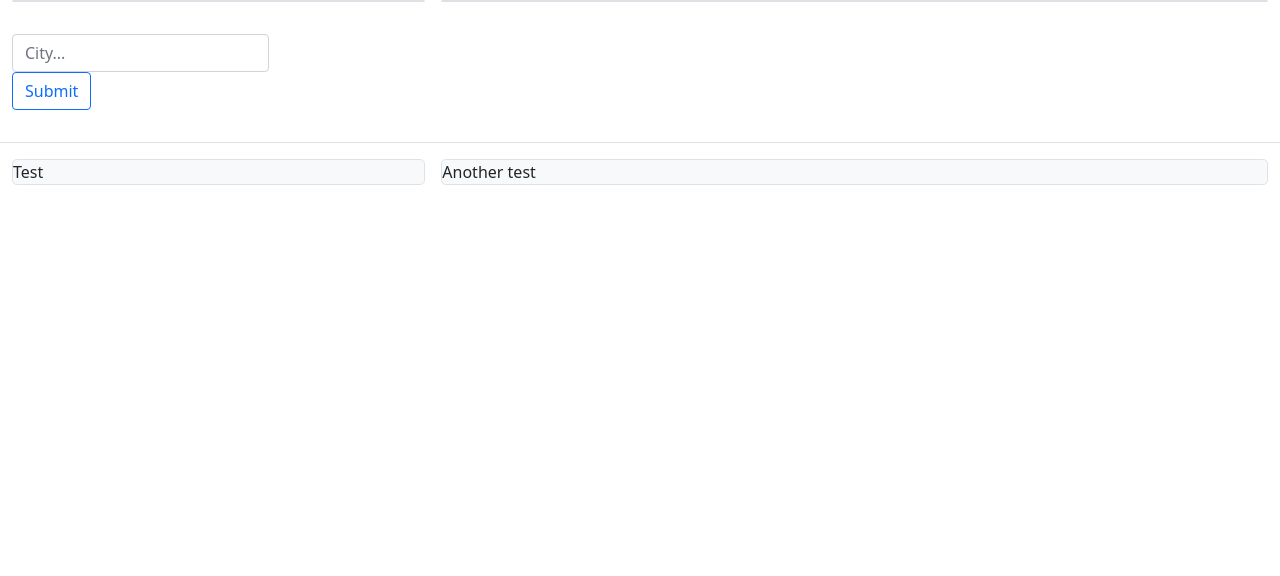
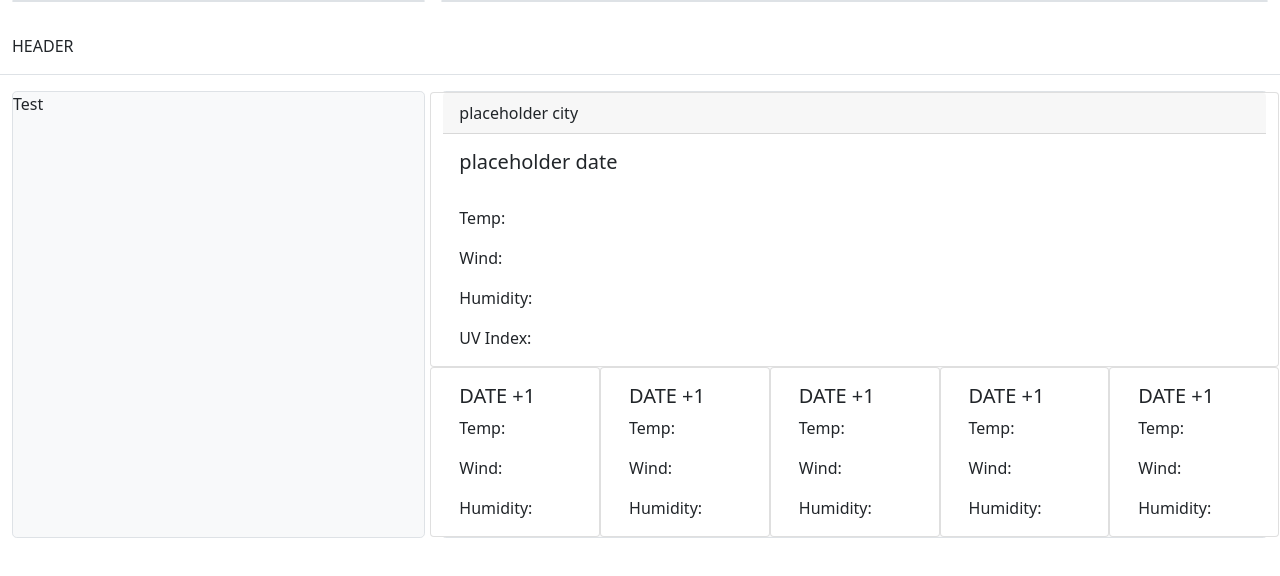
Before and after one commit to chicken1991/weather-dashboard, a plain HTML site: page index.html in a window 1280 px wide. Drawn offline with nearby package versions, Linux system fonts and the light colour scheme; no server answers.

Commit message:
building html elements

```diff
--- a/assets/js/script.js
+++ b/assets/js/script.js
@@ -1,7 +1,8 @@
 var apiKey = "bb8601e18b9103dc237a06422d96ca40"
 var searchTextEl = $("#searchID");
 var buttonEl = $("<button>");
-// var city = $('input[name="search"]').val();
+var city = $('input[name="search"]').val();
+var featuredEl = $("#featured");
 
 
 // var geocode = "http://api.openweathermap.org/geo/1.0/direct?q=" + city + "&limit=" + 1 + "&appid=" + apiKey;
@@ -9,7 +10,7 @@ var buttonEl = $("<button>");
 function displayWeather() {
     // event.preventDefault();
     // city = city.val();
-    var city = "seattle";
+    city = "seattle";
     console.log(city);
 
     var geocode = "http://api.openweathermap.org/geo/1.0/direct?q=" + city + "&limit=" + 1 + "&appid=" + apiKey;
@@ -24,6 +25,7 @@ function displayWeather() {
             var latRes = data[0].lat;
             //call function that fetches the actual weather stuff
             fetchWeather(latRes, lonRes);
+            //add city and date to featured card
         })
         .catch(function (error) {
             console.error(error);
@@ -31,7 +33,8 @@ function displayWeather() {
 }
 
 function fetchWeather(lat, lon) {
-    var oneCall = "https://api.openweathermap.org/data/2.5/onecall?lat=" + lat + "&lon=" + lon + "&appid=" + apiKey;
+    //use imperial units in the api call
+    var oneCall = "https://api.openweathermap.org/data/2.5/onecall?units=imperial&lat=" + lat + "&lon=" + lon + "&appid=" + apiKey;
     fetch(oneCall)
         .then(function (response) {
             if (!response) {
@@ -41,6 +44,17 @@ function fetchWeather(lat, lon) {
             }
         })
         .then(function (data) {
+            //Create a ton of divs, give classes, append and create each card starting with the feature card.
+            var featured = $("<div>").addClass("card col-9");
+            featuredEl.append(featured);
+            var cardHeader = $("<div>").addClass("card-header");
+            cardHeader.text(city);
+            featured.append(cardHeader);
+            var featuredBody = $("<div>").addClass("card-body");
+
+
+
+
             console.log(data);
         })
         .catch(console.error);
@@ -56,5 +70,5 @@ function searchAgain(event) {
     whatever.text("WAOEFPSFJOPSEFSEOPJF");
 }
 
-buttonEl.on('submit', searchAgain);
-displayWeather;
+// buttonEl.on('click', searchAgain);
+displayWeather();
--- a/index.html
+++ b/index.html
@@ -23,24 +23,24 @@
       </div>
     </div>
   </div>
-<header class="py-3 mb-3 border-bottom">
+  <header class="py-3 mb-3 border-bottom">
     <div class="container-fluid d-grid gap-3 align-items-center" style="grid-template-columns: 1fr 2fr;">
       <div class="d-flex align-items-center">
+        HEADER
         <!-- <form class="w-100 me-3">
           <input name="search" id="searchID" type="search" class="form-control" placeholder="City..." aria-label="Search">
         </form> -->
-        <form>
+        <!-- <form>
           <div class="mb-3">
             <input type="text" class="form-control" id="searchID" placeholder="City...">
-            <button type="submit" class="btn btn-outline-primary">Submit</button>
+            <button id="test" type="submit" class="btn btn-outline-primary">Submit</button>
           </div>
-          </div>
-        </form>
+        </form> -->
       </div>
     </div>
   </header>
 
-<div class="container-fluid pb-3">
+  <div class="container-fluid pb-3">
     <div class="d-grid gap-3" style="grid-template-columns: 1fr 2fr;">
       <div id="left" class="bg-light border rounded-3">
         <!-- Insert placeholder blank stuff here for before the weather loads -->
@@ -48,9 +48,65 @@
       </div>
       <div class="bg-light border rounded-3">
         <!-- Insert placeholder blank stuff here for before the weather loads -->
-        Another test
+        <div class="row" id="featured">
+          <div class="card col">
+            <div class="card-header" id="city">placeholder city</div>
+            <div class="card-body">
+              <h5 class="card-title" id="date">placeholder date</h5>
+              <img src="" id="icon">
+              <p class="card-text" id="temp">Temp:</p>
+              <p class="card-text" id="wind">Wind:</p>
+              <p class="card-text" id="hum">Humidity:</p>
+              <p class="card-text" id="uv">UV Index:</p>
+            </div>
+          </div>
+        </div>
+        <div class="row">
+          <div class="card col">
+            <div class="card-body">
+              <h5 class="card-title">DATE +1</h5>
+              <p class="card-text">Temp:</p>
+              <p class="card-text">Wind:</p>
+              <p class="card-text">Humidity:</p>
+            </div>
+          </div>
+          <div class="card col">
+            <div class="card-body">
+              <h5 class="card-title">DATE +1</h5>
+              <p class="card-text">Temp:</p>
+              <p class="card-text">Wind:</p>
+              <p class="card-text">Humidity:</p>
+            </div>
+          </div>
+          <div class="card col">
+            <div class="card-body">
+              <h5 class="card-title">DATE +1</h5>
+              <p class="card-text">Temp:</p>
+              <p class="card-text">Wind:</p>
+              <p class="card-text">Humidity:</p>
+            </div>
+          </div>
+          <div class="card col">
+            <div class="card-body">
+              <h5 class="card-title">DATE +1</h5>
+              <p class="card-text">Temp:</p>
+              <p class="card-text">Wind:</p>
+              <p class="card-text">Humidity:</p>
+            </div>
+          </div>
+          <div class="card col">
+            <div class="card-body">
+              <h5 class="card-title">DATE +1</h5>
+              <p class="card-text">Temp:</p>
+              <p class="card-text">Wind:</p>
+              <p class="card-text">Humidity:</p>
+            </div>
+          </div>
+        </div>
       </div>
+
     </div>
+  </div>
   </div>
 
   <!-- Optional JavaScript; choose one of the two! -->
```
